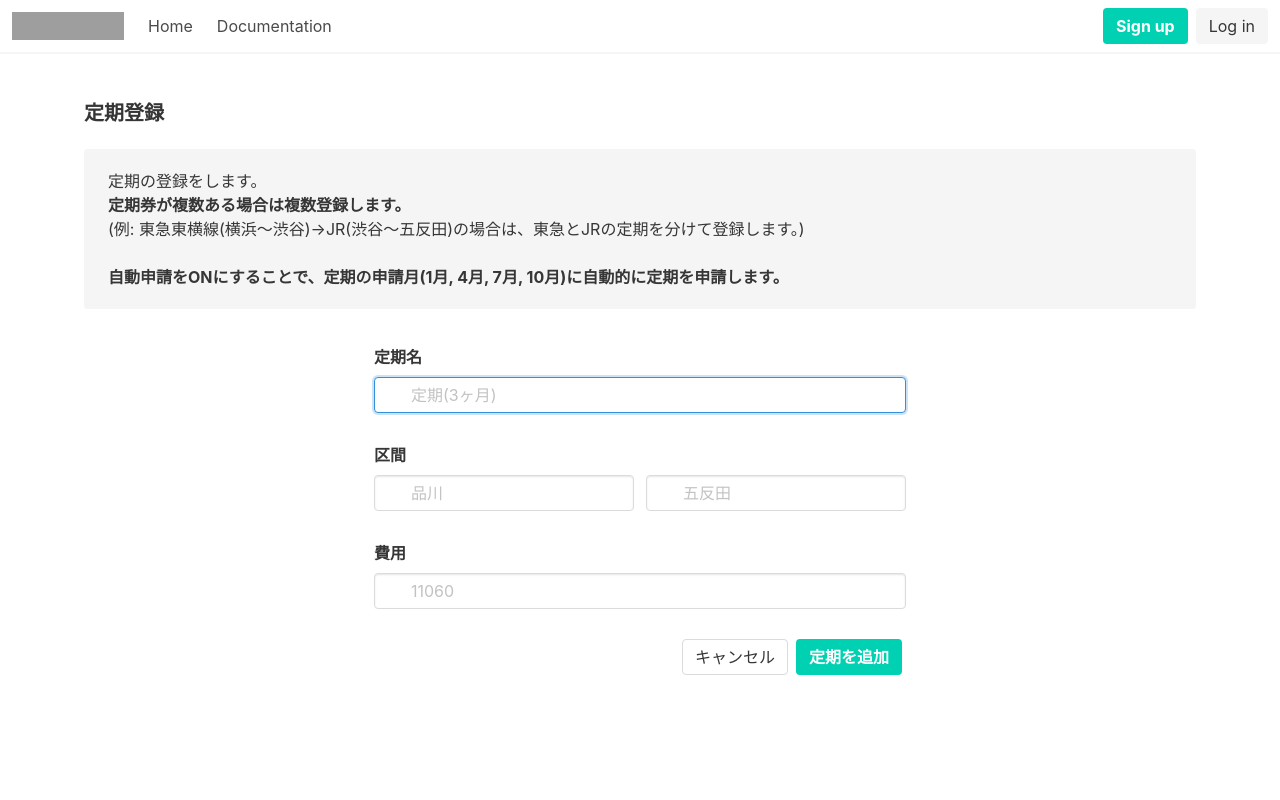
After one commit to nagisa-ito/transporter, a Laravel app: template server/resources/views/sections/create.blade.php in a window 1280 px wide. The commit adds this page. Run offline with Laravel 8, Linux system fonts and the light colour scheme; the template is opened without the code that fills it, so the values that code supplies are empty; parts of the project's set-up code (start-up, migrations or seed data) failed here and were passed over; some libraries are stand-ins or nearby versions; some web fonts are replaced; grey boxes are pictures that could not be loaded.

Commit message:
定期の一覧表示と追加機能実装

```diff
--- a/server/resources/views/layouts/app.blade.php
+++ b/server/resources/views/layouts/app.blade.php
@@ -19,19 +19,24 @@
 
     <!-- Styles -->
     <link href="{{ asset('css/app.css') }}" rel="stylesheet">
+    @stack('css')
 </head>
 <body>
     @include('layouts.header')
 
     {{-- app以下でVueが有効になっている --}}
     <div id="app" class="columns is-gapless" style="height: calc(100vh - 56px);">
-        <div class="column is-2">
-            @include('layouts.sidebar')
-        </div>
-
-        <div class="column is-10">
-            @yield('content')
-        </div>
+        @auth
+            {{-- ログイン済みの場合サイドバーを表示する --}}
+            <div class="column is-2">
+                @include('layouts.sidebar')
+            </div>
+            <div class="column is-10" style="overflow-y: scroll;">
+        @else
+            <div class="column mt-30">
+        @endauth
+                @yield('content')
+            </div>
     </div>
 </body>
 </html>
--- /dev/null
+++ b/server/resources/views/sections/create.blade.php
@@ -0,0 +1,106 @@
+@extends('layouts.app')
+
+@section('title', 'sections')
+
+@push('css')
+    <link rel="stylesheet" href="{{ asset('css/section.css') }}">
+@endpush
+
+@section('content')
+<div class="container p-20">
+    <h5 class="title is-5">定期登録</h5>
+
+    @if (session('status'))
+        <div class="{{ session('class') }}">
+            <button class="delete"></button>
+            {{ session('status') }}
+        </div>
+    @endif
+
+    <div class="notification is-light">
+        定期の登録をします。<br>
+        <strong>定期券が複数ある場合は複数登録します。</strong><br>
+        (例: 東急東横線(横浜〜渋谷)→JR(渋谷〜五反田)の場合は、東急とJRの定期を分けて登録します。)<br><br>
+        <strong>自動申請をONにすることで、定期の申請月(1月, 4月, 7月, 10月)に自動的に定期を申請します。</strong>
+    </div>
+
+    <div class="column is-6 is-offset-3">
+        {{ Form::open(['action' => 'SectionController@store']) }}
+            @csrf
+            <div class="field mb-30">
+                <label class="label">定期名</label>
+                <div class="field-body">
+                    <div class="field">
+                        <p class="control is-expanded has-icons-left">
+                            <input id="name" type="text" class="input @error('name') is-danger @enderror" autofocus
+                                name="name" value="{{ old('name') }}" required autocomplete="name" placeholder="定期(3ヶ月)">
+                            <span class="icon is-small is-left"><i class="fas fa-credit-card"></i></span>
+
+                            @error('name')
+                                <p class="help is-danger">{{ $message }}</p>
+                            @enderror
+                        </p>
+                    </div>
+                </div>
+            </div>
+
+            {{ Form::hidden('user_id', Auth::id()) }}
+            {{ Form::hidden('is_regular', 1) }}
+
+            <label class="label">区間</label>
+            <div class="field is-horizontal mb-30">
+                <div class="field-body">
+                    <div class="field">
+                        <p class="control is-expanded has-icons-left">
+                            <input id="from" type="text" class="input @error('from') is-danger @enderror" autofocus
+                                name="from" value="{{ old('from') }}" required autocomplete="from" placeholder="品川">
+                            <span class="icon is-small is-left"><i class="fas fa-train"></i></span>
+
+                            @error('from')
+                                <p class="help is-danger">{{ $message }}</p>
+                            @enderror
+                        </p>
+                    </div>
+                    <div class="field">
+                        <p class="control is-expanded has-icons-left">
+                            <input id="to" type="text" class="input @error('from') is-danger @enderror" autofocus
+                                name="to" value="{{ old('to') }}" required autocomplete="to" placeholder="五反田">
+                            <span class="icon is-small is-left"><i class="fas fa-train"></i></span>
+
+                            @error('to')
+                                <p class="help is-danger">{{ $message }}</p>
+                            @enderror
+                        </p>
+                    </div>
+                </div>
+            </div>
+
+            <div class="field mb-30">
+                <label class="label">費用</label>
+                <div class="field-body">
+                    <div class="field">
+                        <p class="control is-expanded has-icons-left">
+                            <input id="cost" type="number" class="input @error('cost') is-danger @enderror" autofocus
+                                name="cost" value="{{ old('cost') }}" required placeholder="11060">
+                            <span class="icon is-small is-left"><i class="fas fa-yen-sign"></i></span>
+
+                            @error('cost')
+                                <p class="help is-danger">{{ $message }}</p>
+                            @enderror
+                        </p>
+                    </div>
+                </div>
+            </div>
+
+            <div class="buttons is-right">
+                <a class="button" href="{{ url('sections') }}">{{ __('キャンセル')}}</a>
+
+                <button type="submit" class="button is-primary">
+                    <strong>{{ __('定期を追加') }}</strong>
+                </button>
+            </div>
+
+        {{ Form::close() }}
+    </div>
+</div>
+@endsection
--- a/server/routes/web.php
+++ b/server/routes/web.php
@@ -28,3 +28,6 @@ Route::get('profile/edit', 'UserController@edit');
 Route::post('profile/update', 'UserController@update');
 Route::get('profile/edit_password', 'UserController@edit_password');
 Route::post('profile/update_password', 'UserController@update_password');
+
+// 定期、登録区間
+Route::resource('sections', 'SectionController');
```
Also changed, not shown: server/app/Http/Controllers/SectionController.php (added, +117 -0 lines), server/app/Models/Section.php (+28 -1 lines), server/public/css/section.css (added, +28 -0 lines), server/resources/views/sections/index.blade.php (added, +71 -0 lines).
